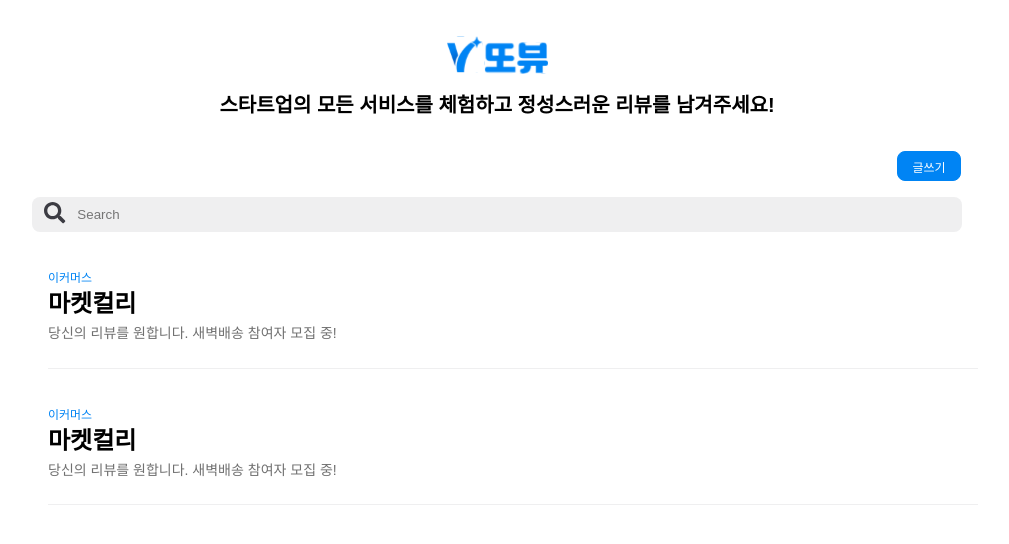
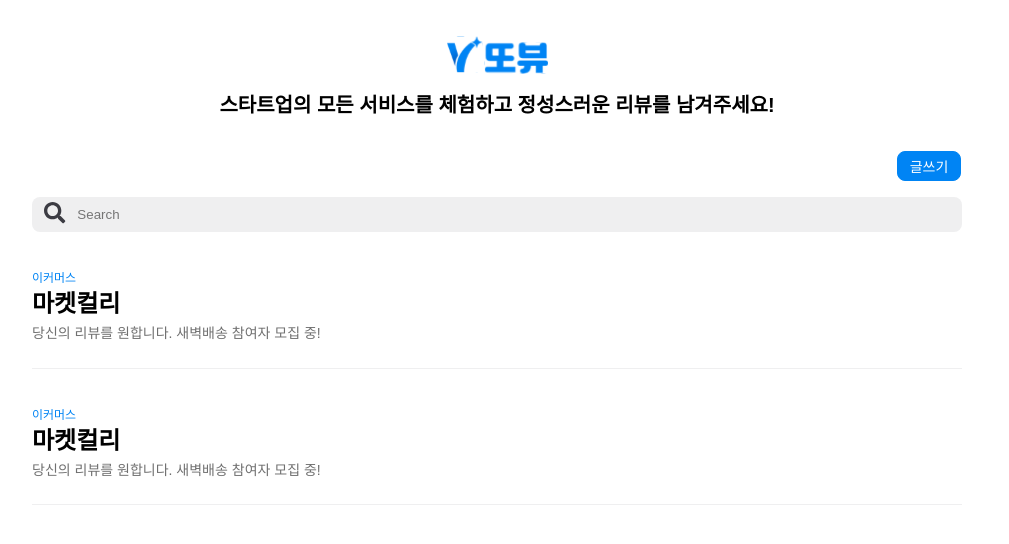
Before and after one commit to DDOSIX/DDoView_frontend, a React (Create React App) app: page / in a window 1280 px wide. Shown: the top 544 px of the page, without its empty margins (143-1152 px from the left). Built offline with nearby package versions, Linux system fonts and the light colour scheme; the HTML template or start-up script is replaced by a standard one.

Commit message:
WritingContent Page View

```diff
--- a/src/components/Button.js
+++ b/src/components/Button.js
@@ -21,7 +21,7 @@
     align-items: center;
     justify-content: center;
     border-radius: 8px;
-    font-size: 12px;
+    font-size: 14px;
     cursor: pointer;
 `;
 
--- /dev/null
+++ b/src/components/ContentBox.js
@@ -0,0 +1,15 @@
+import styled from 'styled-components';
+
+const Container = styled.div`
+    border-radius: 5px;
+    border: 1px solid #e4e4e4;
+    padding: 15px 13px;
+    line-height: 14px;
+`;
+
+function ContentBox({ children }){
+    return (
+        <Container>{ children }</Container>
+    );
+}
+export default ContentBox;
--- a/src/components/Input.js
+++ b/src/components/Input.js
@@ -2,14 +2,15 @@
 
 export const TextArea = styled.textarea`
     width: 100%;
+    font-size: 14px;
     height: ${props => props.height};
     border-radius: 3px;
-    padding: 7px;
+    padding: 8px;
     background-color: white;
     color: rgb(38, 38, 38);
     border: 0.5px solid black;
-    margin-top: 5px;
     box-sizing: border-box;
+    margin-top: 15px;
     &::placeholder {
         font-size: 12px;
         color: #0084F4;
@@ -24,13 +25,14 @@
 
 export const Input = styled.input`
     width: 100%;
+    font-size: 14px;
     height: ${props => props.height};
     border-radius: 3px;
-    padding: 7px;
+    padding: 8px;
     background-color: white;
     color: rgb(38, 38, 38);
     border: 0.5px solid black;
-    margin-top: 5px;
+    margin-top: 15px;
     box-sizing: border-box;
     &::placeholder {
         font-size: 12px;
--- a/src/components/ListItem.js
+++ b/src/components/ListItem.js
@@ -16,19 +16,18 @@
     flex-direction: column;
     justify-content: space-between;
     align-items: flex-start;
-    margin: 0px 1rem 0px 1rem;
+    margin: 0 auto;
     width: 100%;
     padding-top: 1rem;
     padding-bottom: 1rem;
-    border-bottom: 1px solid #efeff0;
+    border-bottom: 1px solid ${(props) => props.borderColor };
 
     > * {
         margin-bottom: 8px;
     }
 
     @media only screen and (max-width: 478px){
-        margin-left: 0.625rem;
-        margin-right: 2.5rem;
+
     }
 
     & .category {
@@ -52,10 +51,10 @@
 
 
 
-function ListItem({ category, date, name, description, link }){
+function ListItem({ category, date, name, description, link, border }){
     return (
         <ItemContainer>
-            <Item>
+            <Item borderColor={border}>
                 <span className="category">{ category }</span>
                 <span className="name">{ name }</span>
                 <Description>{ description }</Description>
--- /dev/null
+++ b/src/components/Text.js
@@ -0,0 +1,13 @@
+import styled from 'styled-components';
+
+const Span = styled.span`
+    font-weight: 700;
+    font-size: 18px;
+`;
+
+function Text({ children }){
+    return (
+        <Span>{ children }</Span>
+    );
+}
+export default Text;
--- a/src/pages/Content.js
+++ b/src/pages/Content.js
@@ -1,6 +1,21 @@
+import ListItem from "../components/ListItem";
+import Text from '../components/Text'
+import ContentBox from "../components/ContentBox";
+
 function Content(){
     return (
         <>
+        <div>image</div>
+        <ListItem
+            category={"이커머스"}
+            name={"마켓컬리"}
+            description={"당신의 리뷰를 원합니다. 새벽배송 참여자 모집 중!"}
+            border={"transparent"}
+        />
+        <Text>기업 & 서비스 소개</Text>
+        <ContentBox>
+            API에서 받아야 함
+        </ContentBox>
         </>
     );
 }
--- a/src/pages/Home.js
+++ b/src/pages/Home.js
@@ -26,11 +26,13 @@
                     name={"마켓컬리"}
                     description={"당신의 리뷰를 원합니다. 새벽배송 참여자 모집 중!"}
                     link={routes.reviewContent}
+                    border={"#efeff0"}
                 />
                 <ListItem
                     category={"이커머스"}
                     name={"마켓컬리"}
                     description={"당신의 리뷰를 원합니다. 새벽배송 참여자 모집 중!"}
+                    border={"#efeff0"}
                 />
             </Wrapper>
         </Container>
--- a/src/pages/WritingContent.js
+++ b/src/pages/WritingContent.js
@@ -5,7 +5,7 @@
 import Button from "../components/Button";
 import { faPlus } from '@fortawesome/free-solid-svg-icons'
 import { FontAwesomeIcon } from '@fortawesome/react-fontawesome';
-
+import Text from '../components/Text'
 
 const Container = styled.div`
     display: flex;
@@ -14,10 +14,6 @@
     flex-direction: column;
 `;
 
-const Text = styled.span`
-    font-weight: 700;
-    font-size: 14px;
-`;
 
 const Wrapper = styled.div`
 
@@ -28,22 +24,44 @@
         display: flex;
         flex-direction: column;
     }
+`;
 
-    & .circleBtn {
-        border: 1px solid #0084F4;
-        background-color: #0084F4;
-        color: white;
-        width: 40px;
-        height: 40px;
+const ButtonContainer = styled.div`
+    display: flex;
+    flex-direction: row;
+    align-items: center;
+
+    & button {
         display: flex;
         flex-direction: row;
         align-items: center;
         justify-content: center;
+        border: 1px solid #0084F4;
+        background-color: #0084F4;
+        color: white;
+        cursor: pointer;
+        margin: 15px 12px 15px 0;
+    }
+
+    & .defaultBtn {
+        height: 30px;
+        width: 64px;
+        border-radius: 8px;
+        font-size: 12px;
+    }
+
+    & .circleBtn {
+        width: 40px;
+        height: 40px;
         border-radius: 50%;
-        cursor: pointer;
+    }
+
+    & span {
+        font-size: 12px;
+        font-weight: 400;
+        line-height: 14px;
     }
 `;
-
 
 
 
@@ -70,7 +88,6 @@
         <Container>
             <Wrapper>
                 <Text>회사와 서비스를 소개해주세요.</Text>
-
                 <form onSubmit={handleSubmit(onSubmit)}>
                     <TextArea
                         height={"124px"}
@@ -86,12 +103,18 @@
                         name={"서비스소개"}
                         {...register("서비스소개")}
                     />
-                    <Button
-                        btnColor={"#0084F4"}
-                    >
-                        첨부하기
-                    </Button>
+                    <ButtonContainer>
+                        <button className="defaultBtn">첨부하기</button>
+                        <span>상세 이미지 파일을 첨부해주세요.</span>
+                    </ButtonContainer>
                     <Text>질문을 작성해주세요.</Text>
+                    <Input
+                        type="text"
+                        height={"48px"}
+                        placeholder={"Q. 질문을 작성해주세요."}
+                        name={'default'}
+                        {...register('default')}
+                    />
                     {indexes.map(index => {
                         const fieldName = `input[${index}]`;
                         return (
@@ -108,9 +131,12 @@
                             </fieldset>
                     );
                     })}
-                    <button className="circleBtn" type="button" onClick={() => addInput()}>
-                        <FontAwesomeIcon color="white" size="lg" icon={faPlus} />
-                    </button>
+                    <ButtonContainer>
+                        <button className="circleBtn" type="button" onClick={() => addInput()}>
+                            <FontAwesomeIcon color="white" size="lg" icon={faPlus} />
+                        </button>
+                        <span>질문을 추가해주세요.</span>
+                    </ButtonContainer>
                     <input type="submit" />
                 </form>
             </Wrapper>
```
Also changed, not shown: src/components/LongButton.js (added).
